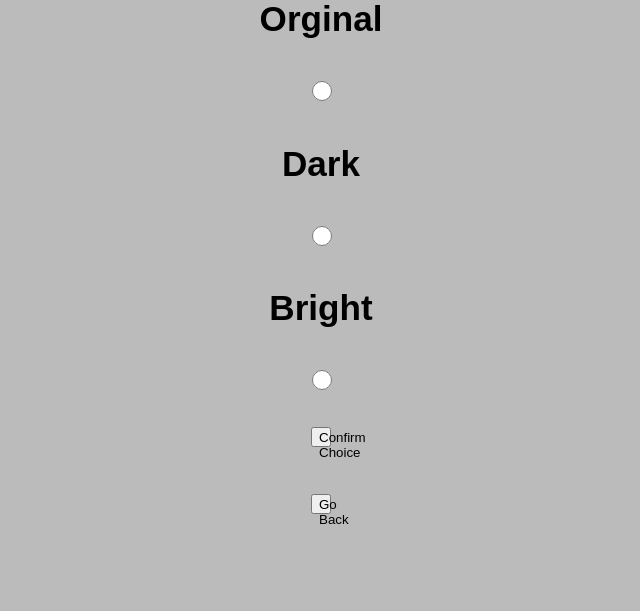
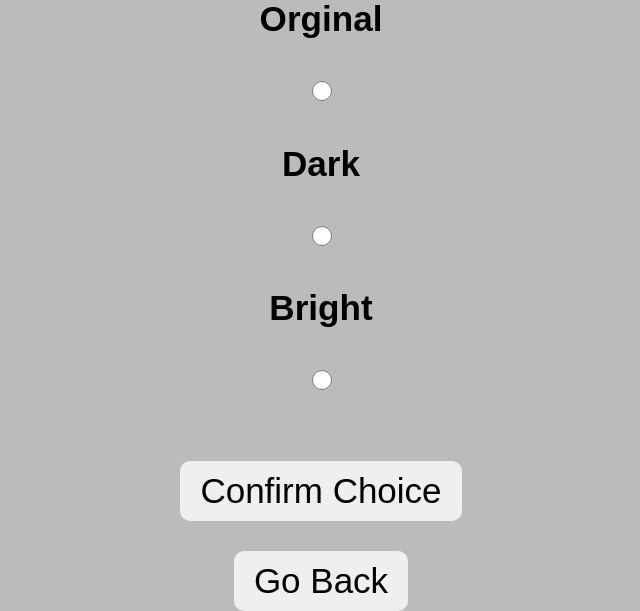
Before and after one commit to Andrei295/new_flask, a Flask app: page /accessibility in a window 1280 px wide. Shown: the part 363-974 px from the top of the page, without its empty margins (319-959 px from the left). Before the commit the page ends 887 px from the top, so only its background shows below. Run offline with Flask 3, Linux system fonts and the light colour scheme; some libraries are stand-ins or nearby versions.

Commit message:
fixed accessbility buttons

```diff
--- a/app.py
+++ b/app.py
@@ -4,7 +4,7 @@ from cs50 import SQL
 import hashlib
 
 
-data = SQL("sqlite:///C://userdata.db") #Used to gather information from the database #This line will need changing if your database is saved somewhere else
+data = SQL("sqlite:///C://Temp//userdata.db") #Used to gather information from the database #This line will need changing if your database is saved somewhere else
 
 app = Flask(__name__)
 
--- a/static/styles.css
+++ b/static/styles.css
@@ -111,16 +111,13 @@ input {
     width: 20px;
 }
 
-.scheme button {
-    height: 10px;
-    width: 30px;
+.scheme-button {
     border: 0;
     border-radius: 10px;
     padding: 10px 20px;;
     color: black;
     border-radius: 10px;
     cursor: pointer;
-    bottom: 20px;
-    font-size: 45px;
-    position: absolute;
+    font-size: 35px;
+    position:relative;
 }
--- a/templates/accessibility.html
+++ b/templates/accessibility.html
@@ -46,9 +46,10 @@
         <p></p>
         <p></p>
         <p></p>
+        <br>
 
 
-        <button type="submit" class="scheme button">Confirm Choice</button>
+        <button type="submit" class="scheme-button">Confirm Choice</button>
 
 
         </form>
@@ -66,7 +67,7 @@
     name="logout"> <!--This is a form that is used to log out a user, as well as clearing session variables-->
 
 
-    <button class="scheme button" type="submit" onclick="alert('Uncomfirmed Changes Will Not Be Saved!')">Go Back</button>
+    <button class="scheme-button" type="submit" onclick="alert('Uncomfirmed Changes Will Not Be Saved!')">Go Back</button>
 
     </form>
 
```
